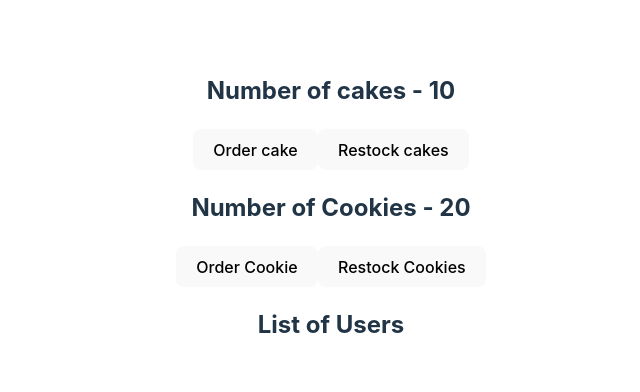
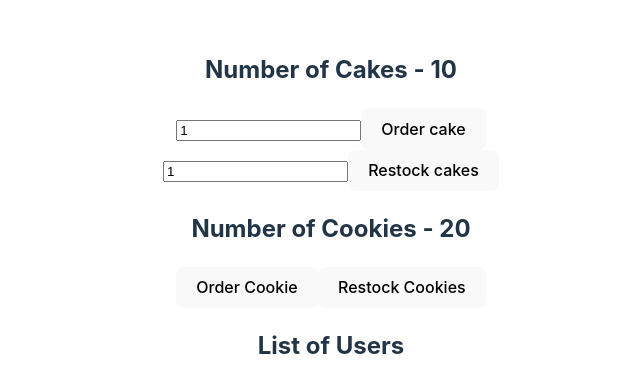
Before and after one commit to ArmandoAlvear23/react-rtk-app, a React (Vite) app: page / in a window 1280 px wide. Shown: the part 192-584 px from the top of the page, without its empty margins (309-949 px from the left). Built offline with nearby package versions, Linux system fonts and the light colour scheme.

Commit message:
add useState hooks to manage ordered and restock user input states

```diff
--- a/src/features/cake/CakeView.jsx
+++ b/src/features/cake/CakeView.jsx
@@ -1,4 +1,4 @@
-import React from 'react'
+import React, { useState } from 'react'
 import { useSelector, useDispatch } from "react-redux";
 import { ordered, restocked } from "./cakeSlice";
 
@@ -6,11 +6,25 @@ export const CakeView = () => {
   const numOfCakes = useSelector((state) => state.cake.numOfCakes);
   const dispatch = useDispatch();
 
+  const [numToOrder, setNumToOrder] = useState(1);
+  const [numToRestock, setNumToRestock] = useState(1);
+
   return (
     <div>
-        <h2>Number of cakes - {numOfCakes}</h2>
-        <button onClick={()=> dispatch(ordered())}>Order cake</button>
-        <button onClick={()=> dispatch(restocked(1))}>Restock cakes</button>
+        <h2>Number of Cakes - {numOfCakes}</h2>
+        <input
+            type="number"
+            value={numToOrder}
+            onChange={e => setNumToOrder(parseInt(e.target.value))}
+        />
+        <button onClick={()=> dispatch(ordered(numToOrder))}>Order cake</button>
+        <br />
+        <input
+            type="number"
+            value={numToRestock}
+            onChange={e => setNumToRestock(parseInt(e.target.value))}
+        />
+        <button onClick={() => dispatch(restocked(numToRestock))}>Restock cakes</button>
     </div>
   )
 }
```
